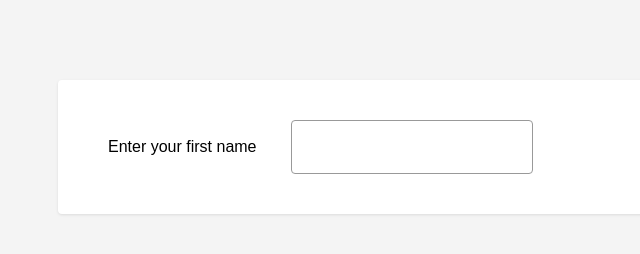
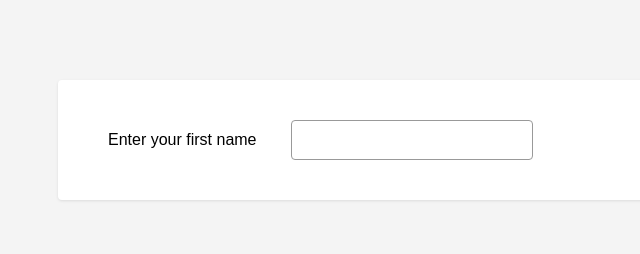
Before and after one commit to su-ddd/grunt-demo, a website: page index.html in a window 1280 px wide. Shown: the whole page, without its empty margins (182-822 px from the left). Drawn offline with Linux system fonts and the light colour scheme; files that its build step writes are made by us from their sources.

Commit message:
Updated incorrect Sass syntax in master.scss Updated SASS node module

```diff
--- a/assets/sass/master.scss
+++ b/assets/sass/master.scss
@@ -1,71 +1,71 @@
 @mixin prefix($property, $value, $prefixes: webkit moz ms o spec) {
     @each $p in $prefixes {
-    @if $p==spec {
-      # {
-        $property
-      }
-      : $value;
+        @if $p == spec {
+            #{$property}: $value;
         }
         @else {
-      -# {
-        $p
-      }
-      -# {
-        $property
-      }
-      : $value;
+            -#{$p}-#{$property}: $value;
         }
     }
 }
-
-$input_field: #999;
-$input_focus: #559ab9;
-$validation_passed: #8aba56;
-$validation_failed: #ba5656;
-$bg_colour: #f4f4f4;
-$box_colour: #fff;
-$border_style: 1px solid;
-$border_radius: 4px;
+$input_field:           #999999;
+$input_focus:           #559ab9;
+$validation_passed:     #8aba56;
+$validation_failed:     #ba5656;
+$bg_colour:             #f4f4f4;
+$box_colour:            #fff;
+$border_style:          1px solid;
+$border_radius:         4px;
 
 html {
-  background: $bg_colour;
+    background:         $bg_colour;
 }
+
 body {
-  width: 720px;
-  padding: 40px;
-  margin: 80px auto;
-  background: $box_colour;
-  box-shadow: 0 1px 3px rgba(0, 0, 0, .1);
-  border-radius: $border_radius;
-  font-family: sans-serif;
+    width:              720px;
+    padding:            40px;
+    margin:             80px auto;
+    background:         $box_colour;
+    box-shadow:         0 1px 3px rgba(0, 0, 0, .1);
+    border-radius:      $border_radius;
+    font-family:        sans-serif;
 }
+
 input[type="text"] {
-  @include prefix(appearance, none, webkit moz);
-  @include prefix(transition, border .3s ease);
-  border-radius: $border_radius;
-  border: $border_style $input_field;
-  width: 220px;
+    @include            prefix(appearance, none, webkit moz);
+    @include            prefix(transition, border .3s ease);
+    border-radius:      $border_radius;
+    border:             $border_style $input_field;
+    width:              220px;
 }
+
 input[type="text"]:focus {
-  border-color: $input_focus;
-  outline: 0;
+    border-color:       $input_focus;
+    outline:            0;
 }
-label, input[type="text"], .validation {
-  line-height: 2;
-  font-size: 1em;
-  padding: 10px;
-  display: inline;
-  margin-right: 20px;
+
+label,
+input[type="text"],
+.validation {
+    line-height:        1;
+    font-size:          1em;
+    padding:            10px;
+    display:            inline;
+    margin-right:       20px;
 }
+
 input.yep {
-  border-color: $validation_passed;
+    border-color:       $validation_passed;
 }
+
 input.nope {
-  border-color: $validation_failed;
+    border-color:       $validation_failed;
 }
+
 p.yep {
-  color: $validation_passed;
+    color:              $validation_passed;
 }
+
 p.nope {
-  color: $validation_failed;
+    color:              $validation_failed;
 }
```
Also changed, not shown: package.json (+14 -15 lines), build/css/master.css, 1 other file. Lines whose indentation alone changed are shown as unchanged.
